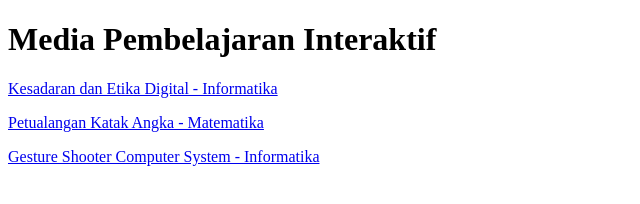
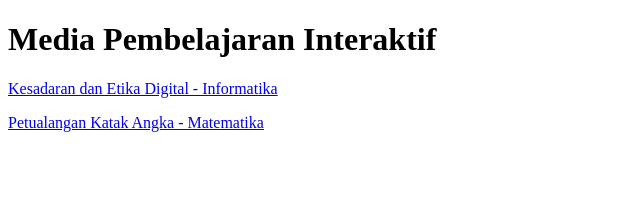
Before and after one commit to aerialfa/aerialfa.github.io, a plain HTML site: page mpi/index.html in a window 1280 px wide. Shown: the whole page, without its empty margins (0-640 px from the left). Drawn offline with Linux system fonts and the light colour scheme.

Commit message:
Update index.html

```diff
--- a/mpi/index.html
+++ b/mpi/index.html
@@ -4,6 +4,6 @@
     <h1>Media Pembelajaran Interaktif</h1>
     <p><a href="./etika-digital/">Kesadaran dan Etika Digital - Informatika</a></p>
     <p><a href="./lompat-angka/">Petualangan Katak Angka  - Matematika</a></p>
-    <p><a href="./Gesture-Shooter-Computer/">Gesture Shooter Computer System  - Informatika</a></p>
+    <!--<p><a href="./Gesture-Shooter-Computer/">Gesture Shooter Computer System  - Informatika</a></p>-->
   </body>
 </html>
```
